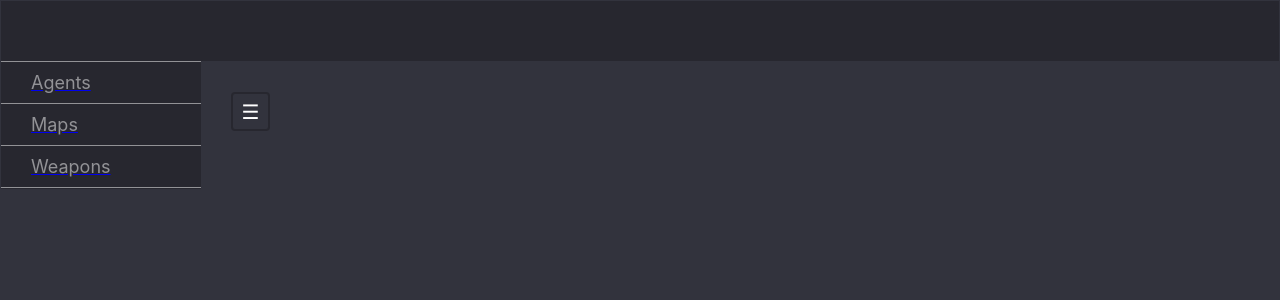
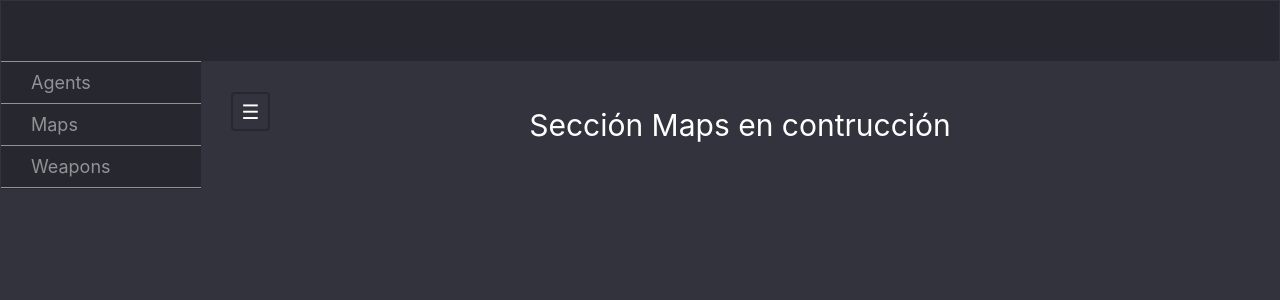
Before and after one commit to DepetrisFe/radianite-web, a React (Create React App) app: page /maps in a window 1280 px wide. Shown: the top 300 px of the page. Built offline with nearby package versions, Linux system fonts and the light colour scheme.

Commit message:
componente Maps creado

```diff
--- a/src/App.js
+++ b/src/App.js
@@ -3,6 +3,7 @@ import "./App.css";
 import Header from "./Header";
 import Sidebar from "./Components/Sidebar/Sidebar";
 import FrontPageAgents from "./Components/Agents/FrontPageAgents";
+import FrontPageMaps from "./Components/Maps/FrontPageMaps";
 import FrontPageWeapons from "./Components/Weapons/FrontPageWeapons";
 
 function App() {
@@ -16,7 +17,9 @@ function App() {
             <Route path="/agents" exact>
               <FrontPageAgents />
             </Route>
-            <Route path="/maps" exact></Route>
+            <Route path="/maps" exact>
+              <FrontPageMaps />
+            </Route>
             <Route path="/weapons" exact>
               <FrontPageWeapons />
             </Route>
--- a/src/Components/Agents/FrontPageAgents.jsx
+++ b/src/Components/Agents/FrontPageAgents.jsx
@@ -4,7 +4,7 @@ import "./frontPageAgents.css";
 const FrontPageAgents = () => {
   return (
     <>
-      <div className="agentsMain">Sección en contrucción</div>
+      <div className="agentsMain">Sección Agentes en contrucción</div>
     </>
   );
 };
--- /dev/null
+++ b/src/Components/Maps/FrontPageMaps.jsx
@@ -0,0 +1,12 @@
+import React from "react";
+import "./frontPageMaps.css";
+
+const FrontPageMaps = () => {
+  return (
+    <>
+      <div className="mapsMain">Sección Maps en contrucción</div>
+    </>
+  );
+};
+
+export default FrontPageMaps;
--- /dev/null
+++ b/src/Components/Maps/frontPageMaps.css
@@ -0,0 +1,9 @@
+.mapsMain {
+  display: flex;
+  width: 100%;
+  min-height: 100%;
+  justify-content: center;
+  align-items: center;
+  font-size: 30px;
+  color: white;
+}
--- a/src/Components/Sidebar/sidebar.css
+++ b/src/Components/Sidebar/sidebar.css
@@ -45,6 +45,8 @@
 .individualOption {
   display: flex;
   width: 100%;
+
+  text-decoration: none;
   border-bottom: 1px solid #929296;
   cursor: pointer;
 }
```
